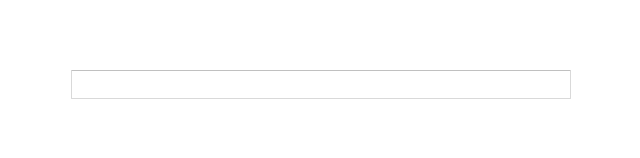
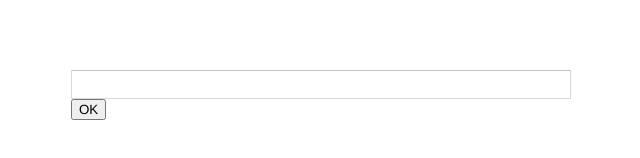
Before and after one commit to kruppel/instantsearch, a website: page example/index.html in a window 1280 px wide. Shown: the part 130-288 px from the top of the page, 319-959 px from the left. Drawn offline with nearby package versions, Linux system fonts and the light colour scheme.

Commit message:
Minor tweaks to example page

```diff
--- a/example/index.html
+++ b/example/index.html
@@ -33,9 +33,11 @@
     </script>
   </head>
   <body>
-    <form id="qf" action="/search">
+    <form id="qf" action="#search">
       <fieldset id="qff">
       </fieldset>
+
+      <button>OK</button>
     </form>
   </body>
 </html>
```
